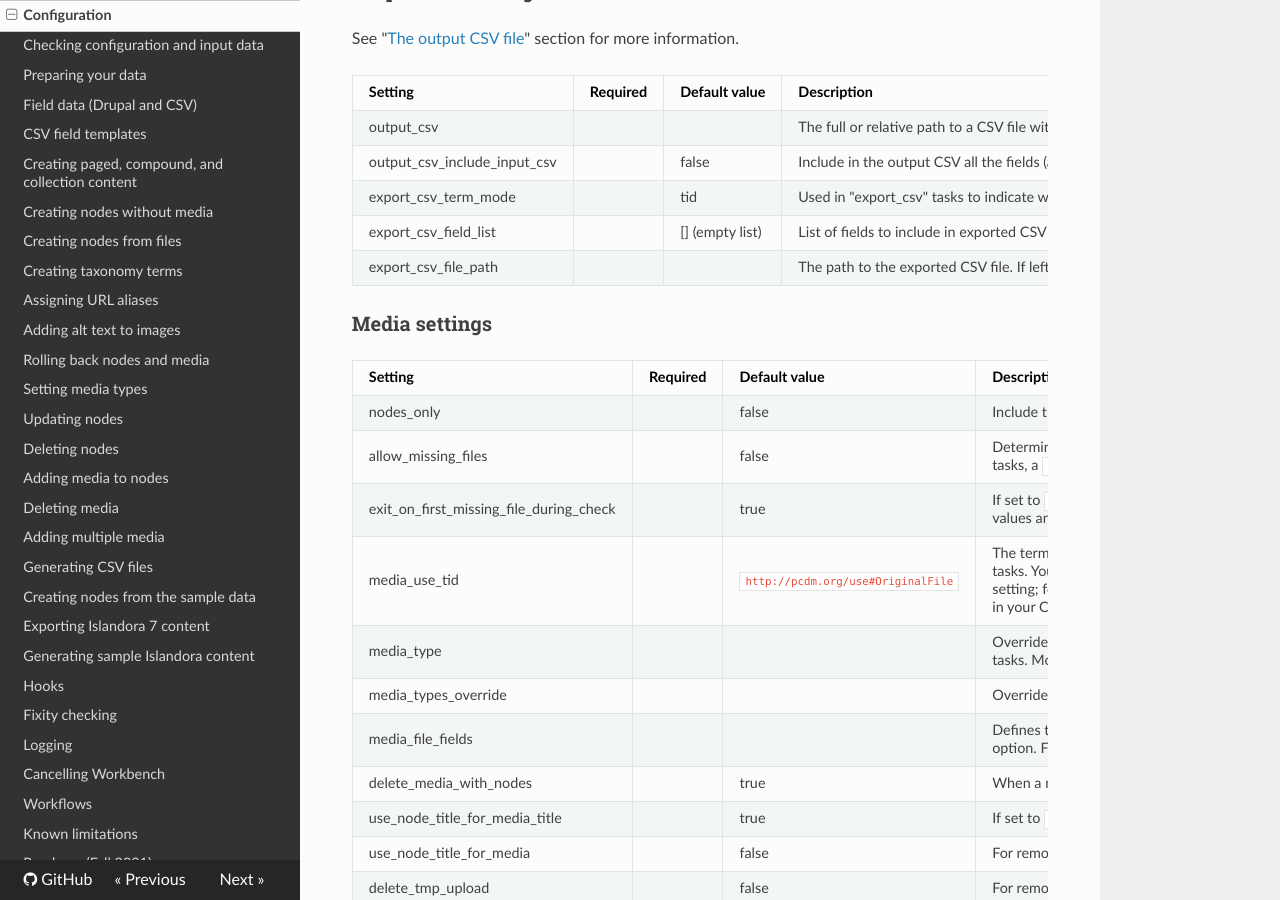
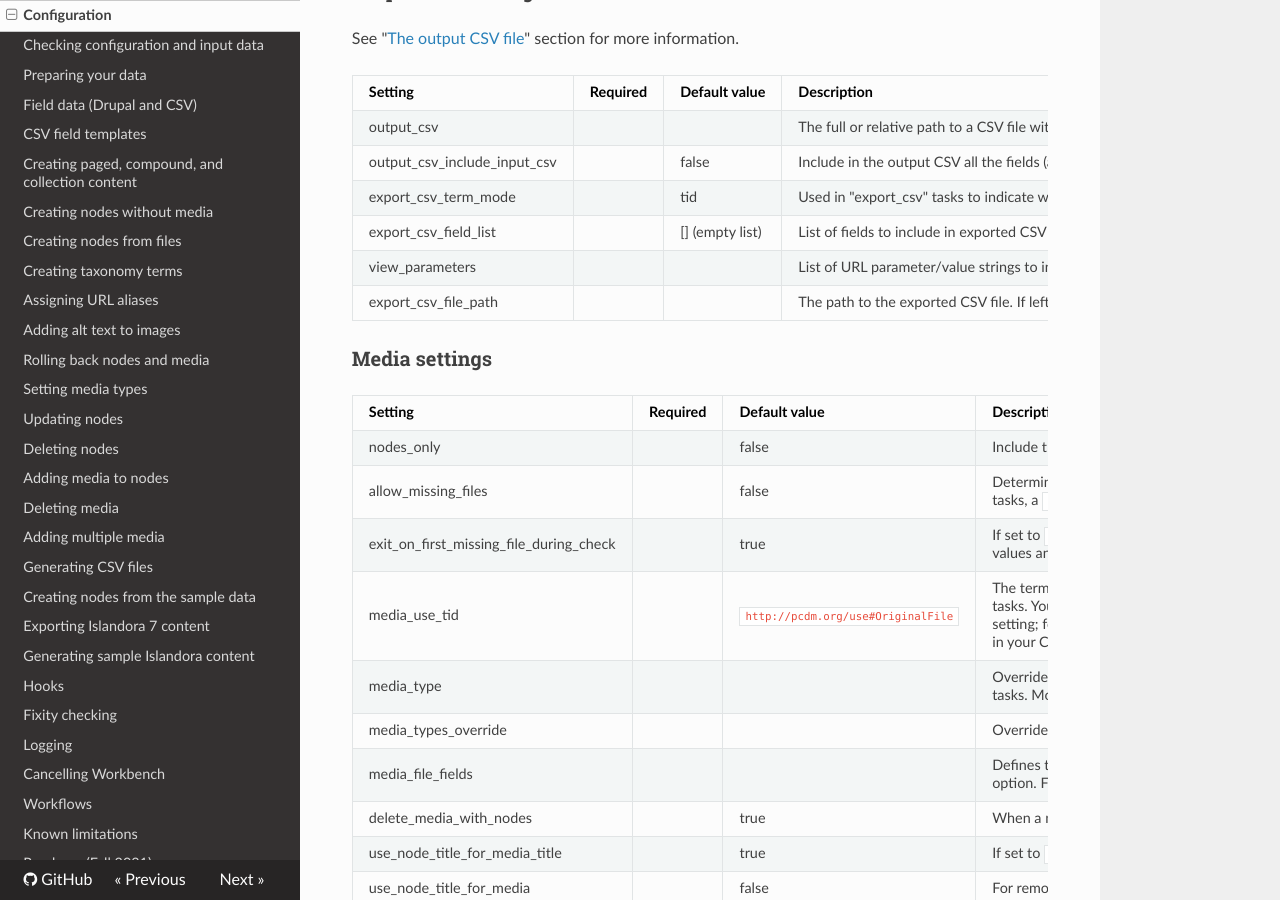
Before and after one commit to mjordan/islandora_workbench_docs, an MkDocs documentation site: the page built from docs/configuration.md, in a window 1280 px wide and 900 px high, scrolled down 2006 px. Built offline with MkDocs 1.6.1, drawn with Linux system fonts in a browser that asks for light colours; nearby versions of some CDN libraries; old or Windows-style settings are respelled for this version of MkDocs.

Commit message:
Added docs for the 'view_parameters' config option.

```diff
--- a/docs/configuration.md
+++ b/docs/configuration.md
@@ -60,14 +60,15 @@ The settings defined in a configuration file are documented below, grouped into
 
 ### Output CSV settings
 
-See "[The output CSV file](/islandora_workbench_docs/output_csv/)" section for more information.
+See "[The output CSV file](/islandora_workbench_docs/generating_csv_files/)" section for more information.
 
 | Setting | Required | Default value | Description |
 | --- | --- | --- | --- |
 | output_csv | | | The full or relative path to a CSV file with one record per node created by Workbench. |
 | output_csv_include_input_csv | | false | Include in the output CSV all the fields (and their values) from the input CSV. |
-| export_csv_term_mode | | tid | Used in "export_csv" tasks to indicate whether vocabulary term IDs or names are included in the output CSV file. Set to "tid" (the default) to include term IDs, or set to "name" to include term names. See "[Exporting field data into a CSV file](/islandora_workbench_docs/output_csv/#exporting-field-data-into-a-csv-file)" for more information. |
-| export_csv_field_list | | [] (empty list) | List of fields to include in exported CSV data. If empty, all fields will be included.  See "[Exporting field data into a CSV file](/islandora_workbench_docs/output_csv/#exporting-field-data-into-a-csv-file)" for more information. |
+| export_csv_term_mode | | tid | Used in "export_csv" tasks to indicate whether vocabulary term IDs or names are included in the output CSV file. Set to "tid" (the default) to include term IDs, or set to "name" to include term names. See "[Exporting field data into a CSV file](/islandora_workbench_docs/generating_csv_files/#exporting-field-data-into-a-csv-file)" for more information. |
+| export_csv_field_list | | [] (empty list) | List of fields to include in exported CSV data. If empty, all fields will be included.  See "[Using a Drupal View to identify content to export as CSV](/islandora_workbench_docs/generating_csv_files/#using-a-drupal-view-to-identify-content-to-export-as-csv)" for more information. |
+| view_parameters | | | List of URL parameter/value strings to include in requests to a View. See "[Using a Drupal View to identify content to export as CSV](/islandora_workbench_docs/generating_csv_files/#using-a-drupal-view-to-identify-content-to-export-as-csv)" for more information. |
 | export_csv_file_path | | | The path to the exported CSV file. If left empty (the default), the file will be named after the value of the `input_csv` with ".csv_file_with_field_values" appended and saved in the directory identifed in `input_dir`. |
 
 
```
Also changed, not shown: docs/generating_csv_files.md (+5 -0 lines), site/configuration/index.html, site/index.html, site/sitemap.xml.
